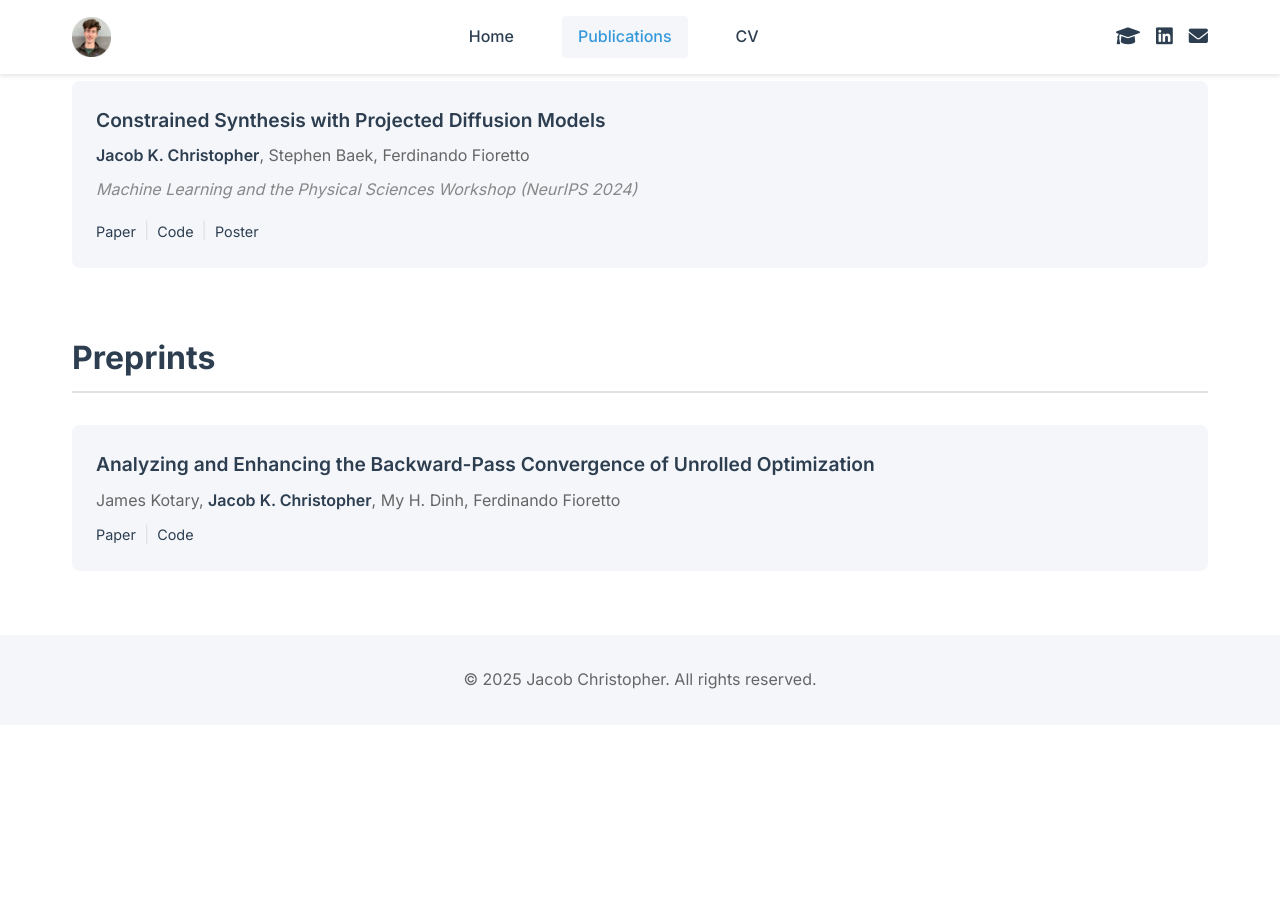
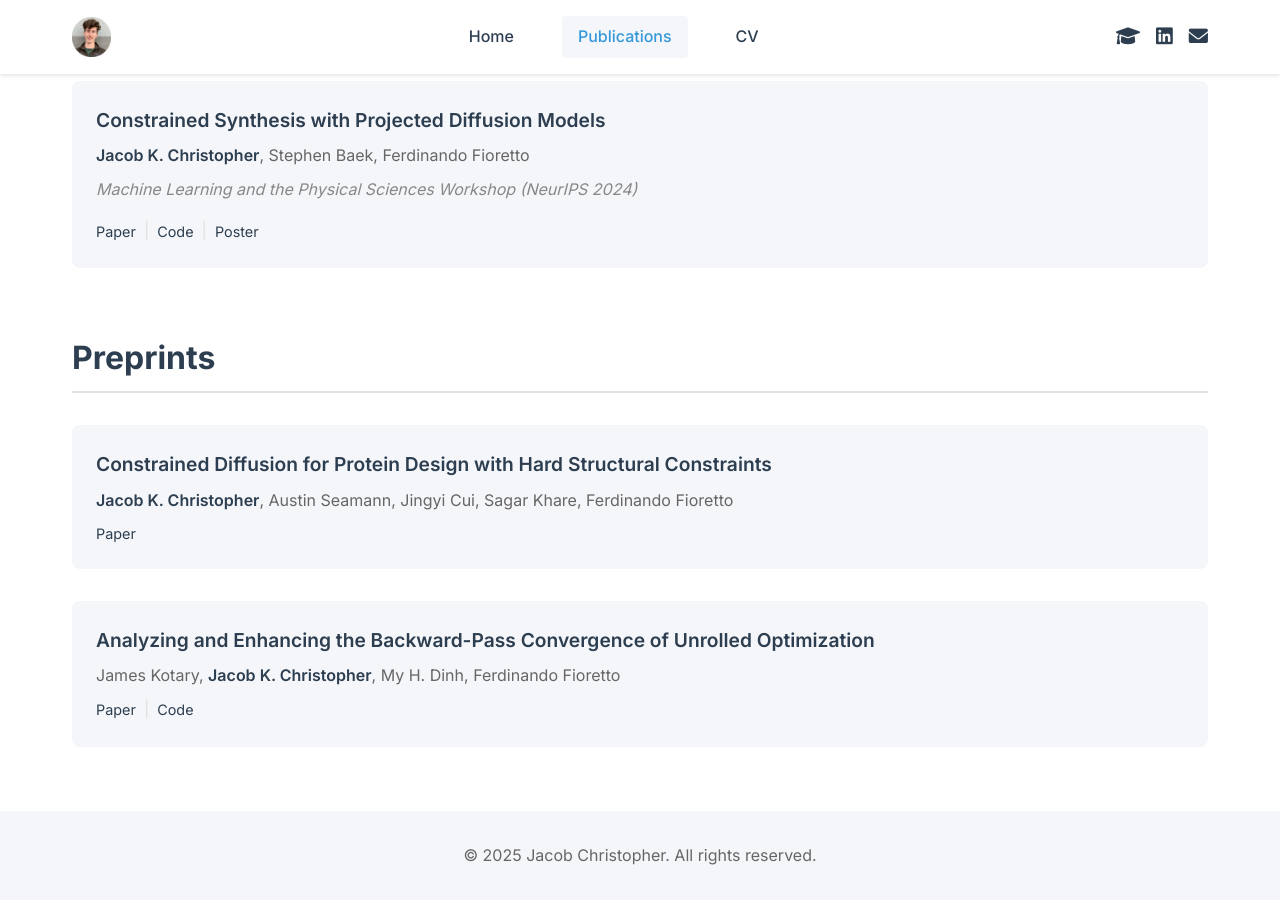
Before and after one commit to jacobchristopher/jacobchristopher.github.io, a Jekyll site: the page built from publications.md, in a window 1280 px wide and 900 px high, scrolled down 2395 px. Built offline with Jekyll 4.4.1, drawn with Linux system fonts in a browser that asks for light colours; before the commit the page ends 3120 px from its top, so only the background shows below that.

Commit message:
Update publications.md

```diff
--- a/publications.md
+++ b/publications.md
@@ -137,6 +137,15 @@ title: Publications
     <h2 class="section-title">Preprints</h2>
     <ul class="publication-list">
         <li class="publication-item">
+            <div class="publication-title">Constrained Diffusion for Protein Design with Hard Structural Constraints</div>
+            <div class="publication-authors"><span class="highlight">Jacob K. Christopher</span>, Austin Seamann, Jingyi Cui, Sagar Khare, Ferdinando Fioretto</div>
+            <div class="publication-links">
+                <a href="https://arxiv.org/abs/2510.14989" target="_blank">Paper</a>
+            </div>
+        </li>
+    </ul>
+    <ul class="publication-list">
+        <li class="publication-item">
             <div class="publication-title">Analyzing and Enhancing the Backward-Pass Convergence of Unrolled Optimization</div>
             <div class="publication-authors">James Kotary, <span class="highlight">Jacob K. Christopher</span>, My H. Dinh, Ferdinando Fioretto</div>
             <div class="publication-links">
```
